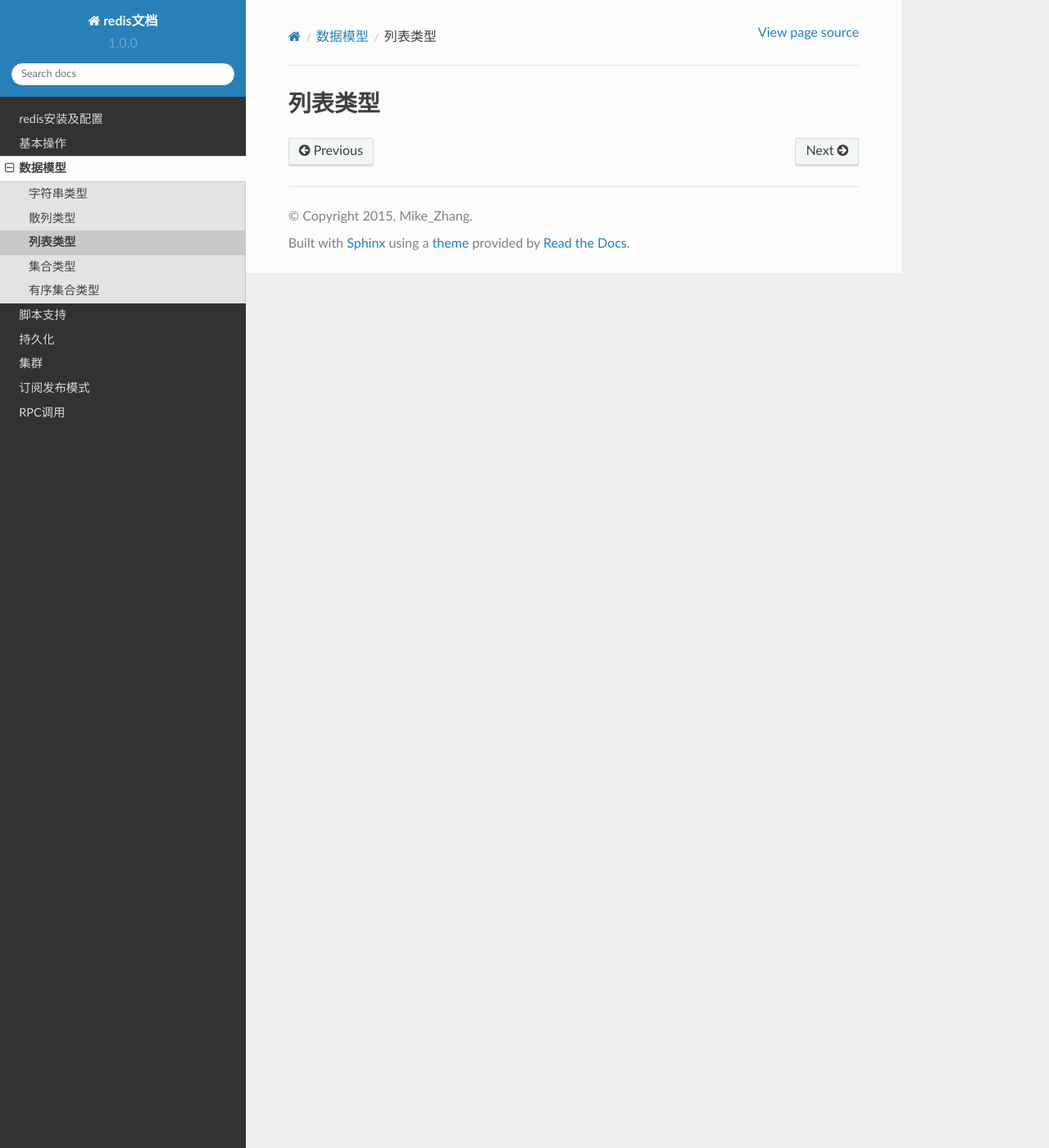
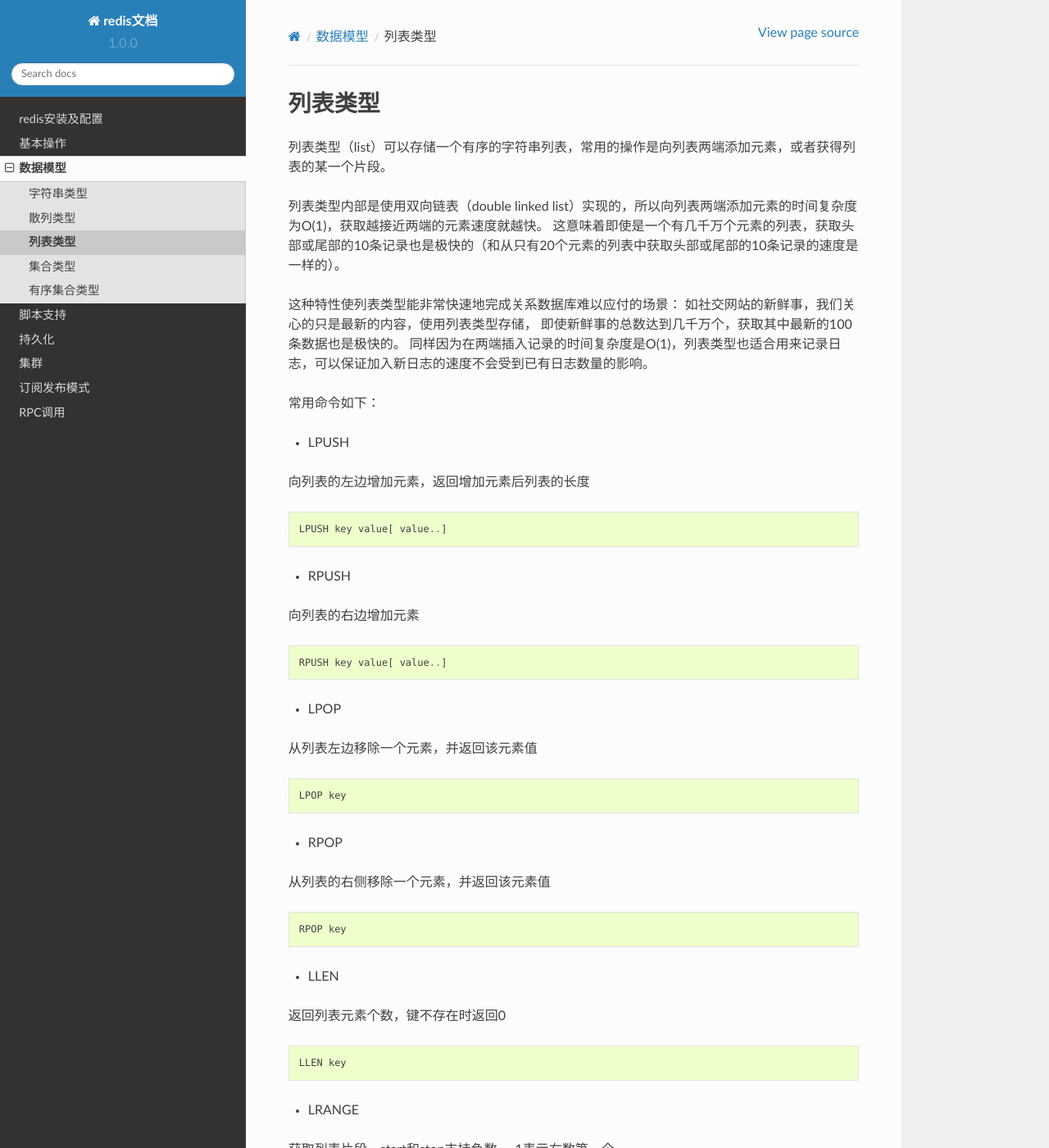
Before and after one commit to mike-zhang/redisDoc, a Sphinx documentation site: the page built from contents/source/datatype_list.rst, in a window 1280 px wide and 1400 px high. Shown: the whole window at 82% size. Built offline with Sphinx 7.4.7 and the Read the Docs theme 2.0.0, drawn with Linux system fonts in a browser that asks for light colours; some of the changed text lies outside the part shown.

```diff
--- a/contents/source/datatype_list.rst
+++ b/contents/source/datatype_list.rst
@@ -1,3 +1,78 @@
 
 列表类型
 -----------
+列表类型（list）可以存储一个有序的字符串列表，常用的操作是向列表两端添加元素，或者获得列表的某一个片段。
+
+列表类型内部是使用双向链表（double linked list）实现的，所以向列表两端添加元素的时间复杂度为O(1)，获取越接近两端的元素速度就越快。
+这意味着即使是一个有几千万个元素的列表，获取头部或尾部的10条记录也是极快的（和从只有20个元素的列表中获取头部或尾部的10条记录的速度是一样的）。
+
+这种特性使列表类型能非常快速地完成关系数据库难以应付的场景：
+如社交网站的新鲜事，我们关心的只是最新的内容，使用列表类型存储，
+即使新鲜事的总数达到几千万个，获取其中最新的100条数据也是极快的。
+同样因为在两端插入记录的时间复杂度是O(1)，列表类型也适合用来记录日志，可以保证加入新日志的速度不会受到已有日志数量的影响。
+
+常用命令如下：
+
+* LPUSH
+向列表的左边增加元素，返回增加元素后列表的长度
+::
+
+    LPUSH key value[ value..]
+
+* RPUSH
+向列表的右边增加元素
+::
+
+    RPUSH key value[ value..]
+
+* LPOP
+从列表左边移除一个元素，并返回该元素值
+::
+
+    LPOP key
+
+* RPOP
+从列表的右侧移除一个元素，并返回该元素值
+::
+
+    RPOP key
+
+* LLEN
+返回列表元素个数，键不存在时返回0
+::
+
+    LLEN key
+
+* LRANGE
+获取列表片段，start和stop支持负数，-1表示右数第一个
+::
+
+    LRANGE key start stop
+
+* LREM
+删除列表中指定的值，返回删除的元素个数
+::
+
+    LREM key count value
+
+* LINDEX
+获取指定索引元素值
+::
+
+    LINDEX key index
+
+* LSET
+设置指定索引的元素值
+::
+
+    LSET key index value
+
+* LTRIM
+只保留列表指定片段，删除其他元素
+::
+
+    LTRIM key start end
+
+
+
+其它命令参考官方手册 ： http://redis.io/commands
```
Also changed, not shown: contents/source/datatype_hash.rst (+47 -2 lines).
